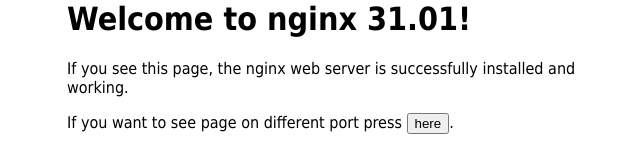
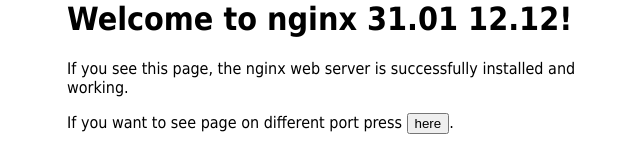
Before and after one commit to mpgrail13/task14, a plain HTML site: page nginx/html/index.html in a window 1280 px wide. Shown: the top 148 px of the page, without its empty margins (293-933 px from the left). Drawn offline with Linux system fonts and the light colour scheme.

Commit message:
Update index.html

```diff
--- a/nginx/html/index.html
+++ b/nginx/html/index.html
@@ -8,7 +8,7 @@ font-family: Tahoma, Verdana, Arial, sans-serif; }
 </style>
 </head>
 <body>
-<h1>Welcome to nginx 31.01!</h1>
+<h1>Welcome to nginx 31.01 12.12!</h1>
 <p>If you see this page, the nginx web server is successfully installed and
 working.</p>
 
```
